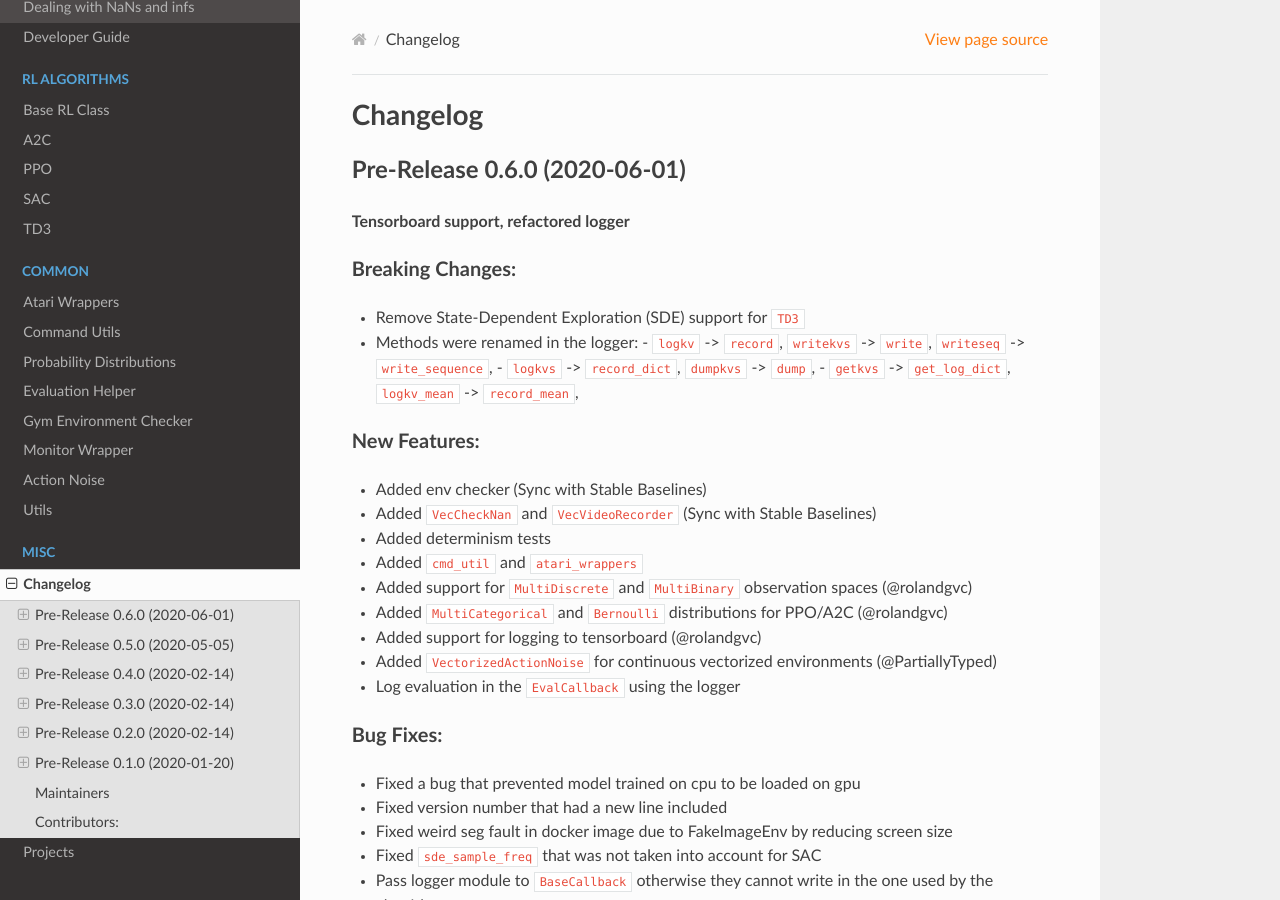
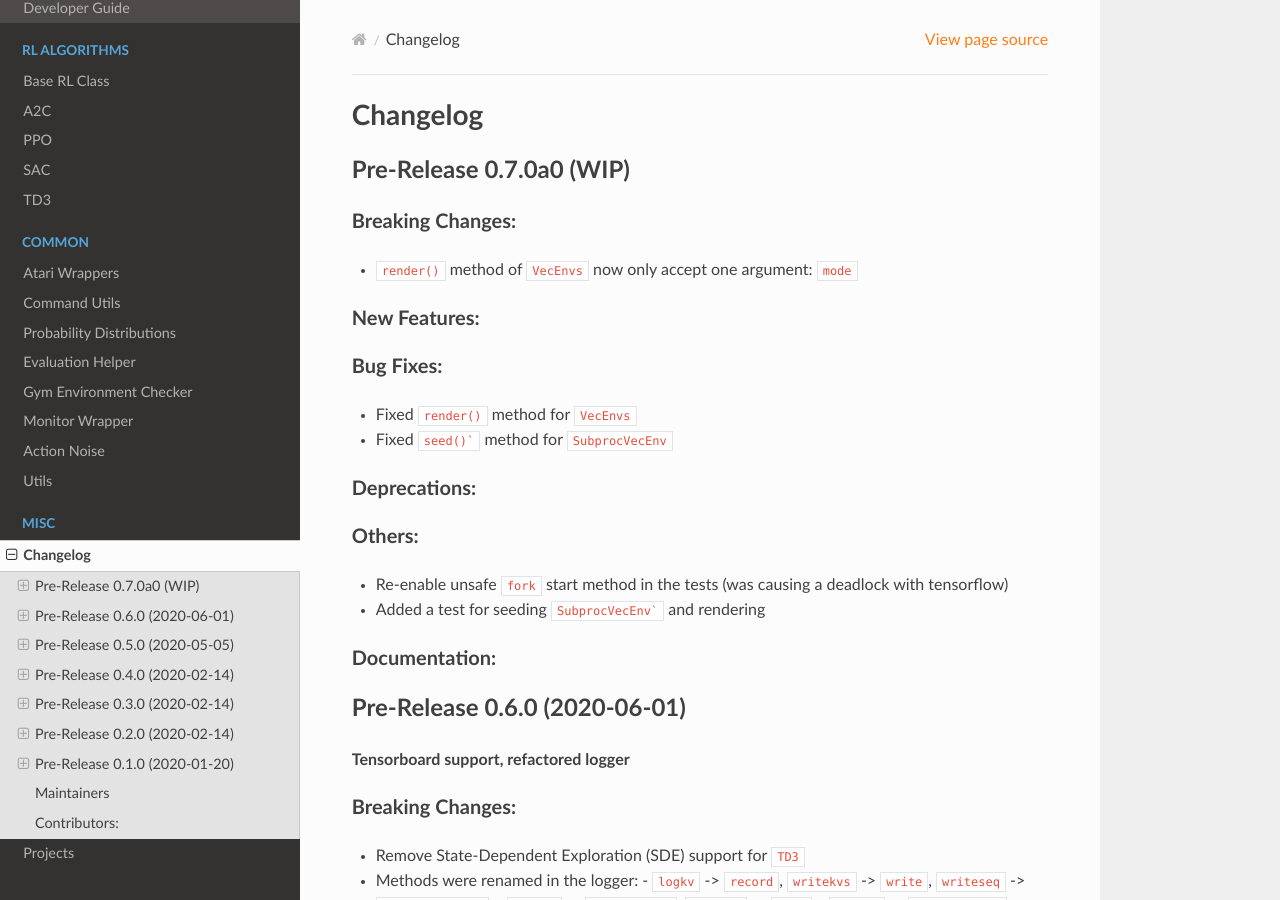
Before and after one commit to DLR-RM/stable-baselines3, a Sphinx documentation site: the page built from docs/misc/changelog.rst, in a window 1280 px wide and 900 px high. Built offline with Sphinx 7.4.7 and the Read the Docs theme 2.0.0, drawn with Linux system fonts in a browser that asks for light colours; pages that are not in the unit, such as notebooks, are missing from menus.

Commit message:
Fix several VecEnv issues, add `fork` start method to tests

````diff
--- a/docs/misc/changelog.rst
+++ b/docs/misc/changelog.rst
@@ -2,6 +2,34 @@
 
 Changelog
 ==========
+
+
+Pre-Release 0.7.0a0 (WIP)
+------------------------------
+
+Breaking Changes:
+^^^^^^^^^^^^^^^^^
+- ``render()`` method of ``VecEnvs`` now only accept one argument: ``mode``
+
+New Features:
+^^^^^^^^^^^^^
+
+Bug Fixes:
+^^^^^^^^^^
+- Fixed ``render()`` method for ``VecEnvs``
+- Fixed ``seed()``` method for ``SubprocVecEnv``
+
+Deprecations:
+^^^^^^^^^^^^^
+
+Others:
+^^^^^^^
+- Re-enable unsafe ``fork`` start method in the tests (was causing a deadlock with tensorflow)
+- Added a test for seeding ``SubprocVecEnv``` and rendering
+
+Documentation:
+^^^^^^^^^^^^^^
+
 
 Pre-Release 0.6.0 (2020-06-01)
 ------------------------------
--- a/stable_baselines3/version.txt
+++ b/stable_baselines3/version.txt
@@ -1 +1 @@
-0.6.0
+0.7.0a0
````
Also changed, not shown: 4 other files.
